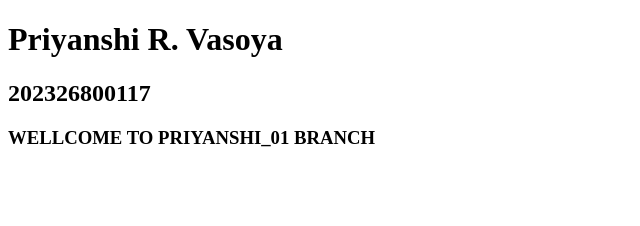
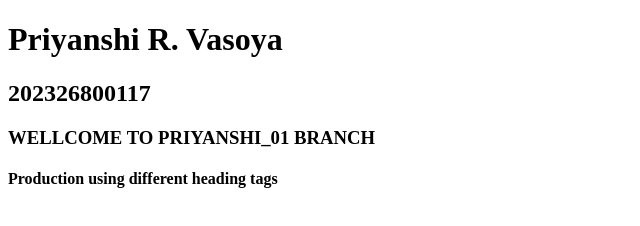
Before and after one commit to priyanshivasoya310/priyanshi_117_mid2025, a plain HTML site: page index.htm in a window 1280 px wide. Shown: the whole page, without its empty margins (0-640 px from the left). Drawn offline with Linux system fonts and the light colour scheme.

Commit message:
second commit

```diff
--- a/index.htm
+++ b/index.htm
@@ -9,5 +9,6 @@
     <h1>Priyanshi R. Vasoya</h1>
     <h2>202326800117</h2>
     <h3>WELLCOME TO  PRIYANSHI_01 BRANCH</h3>
+    <h4>Production using different heading tags</h4>
 </body>
 </html>
```
